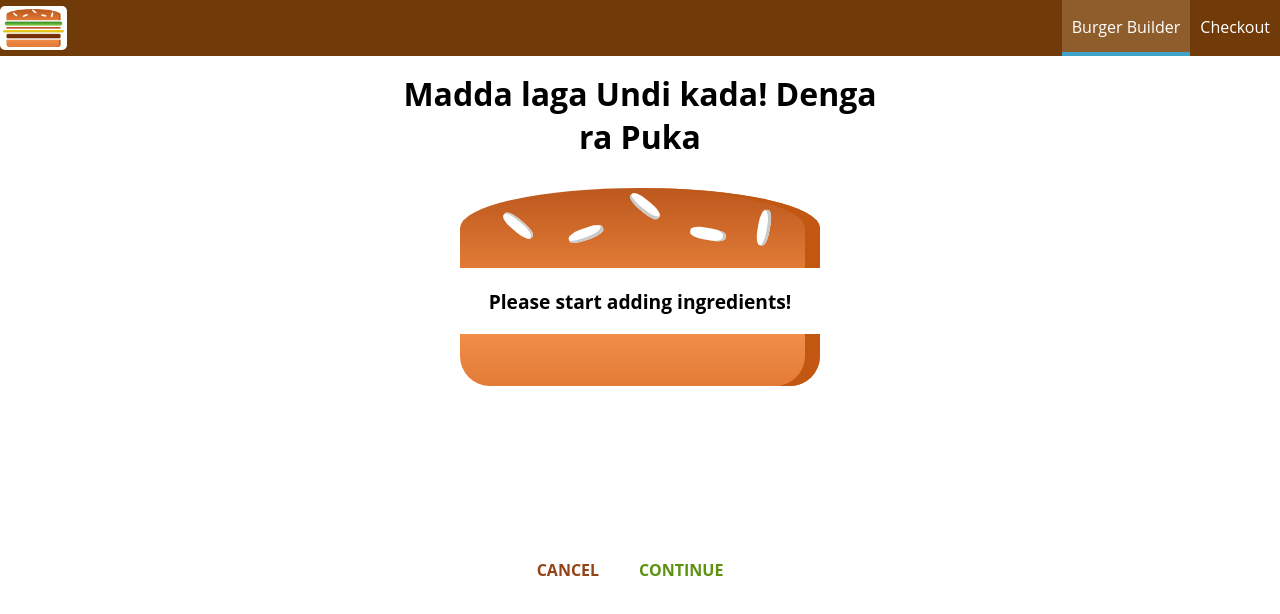
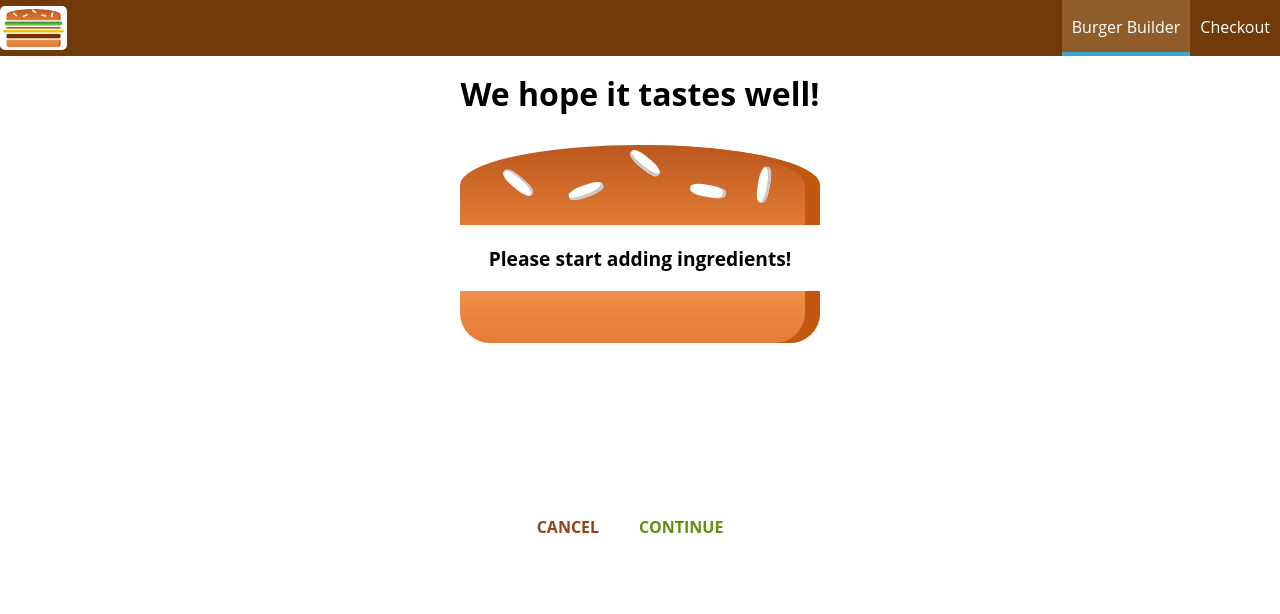
Before and after one commit to satyachiratla/burger_builder, a React (Create React App) app: page /checkout in a window 1280 px wide. Shown: the top 614 px of the page. Built offline with nearby package versions, Linux system fonts and the light colour scheme.

Commit message:
Update CheckoutSummary.js

```diff
--- a/src/components/CheckoutSummary/CheckoutSummary.js
+++ b/src/components/CheckoutSummary/CheckoutSummary.js
@@ -6,7 +6,7 @@ import './CheckoutSummary.css';
 const checkoutSummary = (props) => {
     return (
         <div className="CheckoutSummary">
-            <h1>Madda laga Undi kada! Denga ra Puka</h1>
+            <h1>We hope it tastes well!</h1>
             <div style={{width: '100%', margin: 'auto'}}>
                 <Burger ingredients={props.ingredients} />
             </div>
```
